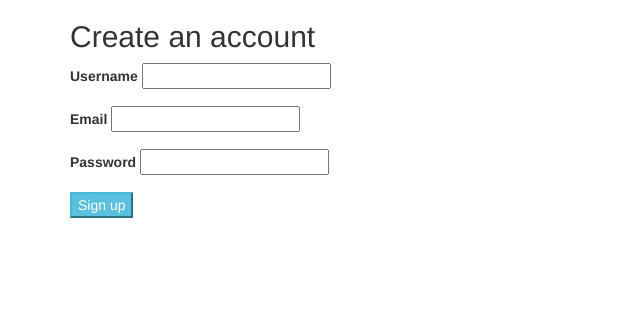
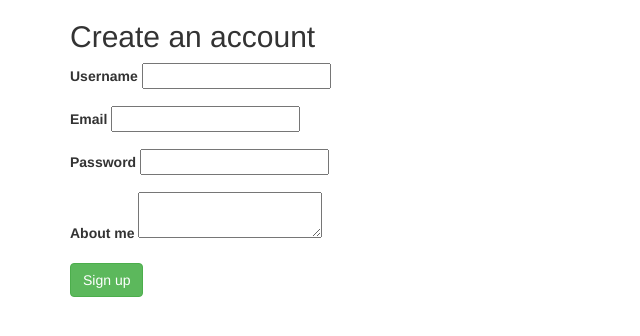
Before and after one commit to 171107x/New-project, a Flask app: page /signup in a window 1280 px wide. Shown: the top 336 px of the page, without its empty margins (0-640 px from the left). Run offline with Flask 2, Linux system fonts and the light colour scheme; some libraries are stand-ins or nearby versions.

Commit message:
user profile

```diff
--- a/forms.py
+++ b/forms.py
@@ -6,10 +6,12 @@ class SignupForm(Form):
     username = StringField('Username', validators=[DataRequired("Please enter your username.")])
     email = StringField('Email', validators=[DataRequired("Please enter your email address"), Email("Please enter your email address")])
     password = PasswordField('Password', validators=[DataRequired("Please enter your passwords"),Length(min=6, message="Passwords must be 6 characters or more")])
+    about_me = TextAreaField('About me', validators=[Length(min=0, max=140)])
     submit = SubmitField('Sign up')
 
 class LoginForm(Form):
     username = StringField('Username', validators=[DataRequired("Please enter your username")])
+    email = StringField('Email', validators=[DataRequired("Please enter your email address"),Email("Please enter your email address")])
     password = PasswordField('Password', validators=[DataRequired("Please enter a password")])
     submit = SubmitField('Sign in')
 
--- a/routes.py
+++ b/routes.py
@@ -68,17 +68,20 @@ def signup():
             username = form.username.data
             email = form.email.data
             password = form.password.data
+            about_me = form.about_me.data
 
-            user = User(username, email, password)
+            user = User(username, email, password, about_me)
             user_db = root.child('userInfo')
             user_db.push({
                 'username' : user.get_username(),
                 'email': user.get_email(),
-                'password': user.get_password()
+                'password': user.get_password(),
+                'about_me': about_me
             })
 
             session['email'] = user.email
             session['username'] = user.username
+            session['about_me'] = user.about_me
             return redirect(url_for('home'))
     elif request.method == 'GET':
         return render_template('signup.html', form=form)
@@ -91,22 +94,29 @@ def login():
 
     if request.method == "POST":
         if form.validate() == False:
+            error = 'Invalid Username or Password'
+            flash(error, 'danger')
             return render_template("login.html", form=form)
         else:
+            email = form.email.data
             username = form.username.data
             password = form.password.data
 
+            emailList = []
             usernameList = []
             passList = []
 
             result = root.child('userInfo').get()
 
             for users in result:
+                emailList.append(result[users]['email'])
                 usernameList.append(result[users]['username'])
                 passList.append(result[users]['password'])
+            attempted_email = request.form['email']
             attempted_username = request.form['username']
             attempted_password = request.form['password']
-            if attempted_username in usernameList and attempted_password in passList:
+            if attempted_email in emailList and attempted_username in usernameList and attempted_password in passList:
+                session['email'] = form.email.data
                 session['username'] = form.username.data
                 return redirect(url_for('home'))
             else:
@@ -122,29 +132,30 @@ def user():
 
 @app.route('/edit', methods=["GET", "POST"])
 def edit():
-    form = EditForm()
+    form = EditForm(request.form)
 
     if request.method == 'POST':
+        userFire = firebase.FirebaseApplication('https://oopproject-f5214.firebaseio.com')
+        allUser = userFire.get('userInfo',None)
+
         username = session['username']
         email = session['email']
+
         about_me = form.about_me.data
         password = form.password.data
 
 
-        userFire = firebase.FirebaseApplication('https://oopproject-f5214.firebaseio.com')
-        allUser = userFire.get('userInfo',None)
-
         for key in allUser:
-            if username == allUser[key]['username']:
+            print(allUser[key]['username'])
+            if username == allUser[key]['username'] and email == allUser[key]['email']:
                 userFire.put('userInfo',key,{
                 'username': username,
                 'email': email,
                 'about_me': about_me,
                 'password': password
                 })
-            session['about_me'] = form.about_me.data
+
             return redirect(url_for('user'))
-
     return render_template('edit.html', form=form)
 
 
@@ -152,6 +163,7 @@ def edit():
 @app.route('/logout')
 def logout():
     session.pop('username', None)
+    session.pop('email', None)
     return redirect(url_for('index'))
 
 
--- a/templates/signup.html
+++ b/templates/signup.html
@@ -47,8 +47,19 @@
 
                     {{ form.password }}
                 </div>
+                <div class="form-group">
+                    {{ form.about_me.label }}
 
-                {{ form.submit(class="btn-info") }}
+                    {% if form.about_me.errors %}
+                        {% for error in form.about_me.errors %}
+                            <p class="alert alert-danger">{{ error }}</p>
+                        {% endfor %}
+                    {% endif %}
+
+                    {{ form.about_me }}
+                </div>
+
+                {{ form.submit(class="btn btn-success") }}
             </form>
 
         </div>
--- a/templates/userProfile.html
+++ b/templates/userProfile.html
@@ -51,7 +51,7 @@
         <div class="col-sm-9" style="" contenteditable="false">
             <div class="panel panel-default">
                 <div class="panel-heading">{{ session.username }}'s Bio</div>
-                <div class="panel-body"> {{ session.about_me }}
+                <div class="panel-body">Description about me
                 </div>
             </div>
         </div>
```
Also changed, not shown: templates/login.html (+14 -0 lines), user.py (+13 -8 lines).
